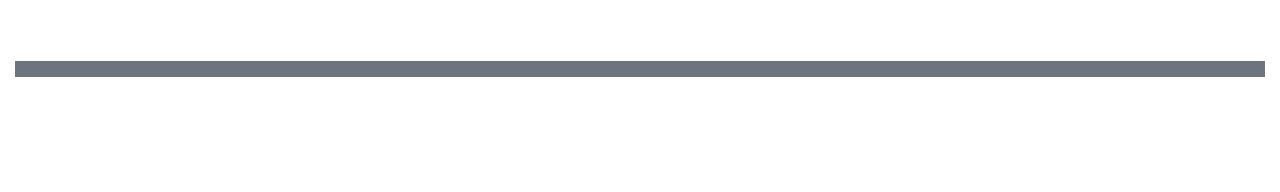
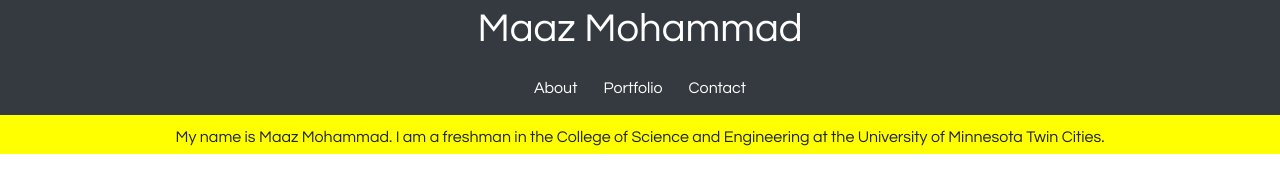
Before and after one commit to maazm909/maazm909.github.io, a plain HTML site: page index.html in a window 1280 px wide. Drawn offline with Linux system fonts and the light colour scheme.

Commit message:
Changed navbar and added text for about section

```diff
--- a/index.html
+++ b/index.html
@@ -7,20 +7,27 @@
 </head>
 
 <body>
-  <div class="container-fluid">
-    <div class="row">
+  <div class="container-fullwidth">
+    <div class="row bg-dark" id="MyHeader">
       <div class="col">
-        <h1 id="MyHeader">Maaz Mohammad</h1>
+        <h1>Maaz Mohammad</h1>
       </div>
     </div>
 
     <div class="row">
       <div class="col">
-        <nav class="navbar bg-secondary">
+        <nav class="navbar navbar-dark bg-dark justify-content-center">
+          <a href="#about"><button type="button" class="btn btn-dark">About</button></a>
+          <a href="#portfolio"><button type="button" class="btn btn-dark">Portfolio</button></a>
+          <a href="#contact"><button type="button" class="btn btn-dark">Contact</button></a>
         </nav>
+      </div>
+    </div>
 
-
-        </div>
+    <a name="about"></a>
+    <div class="row first">
+      <div class="col">
+          My name is Maaz Mohammad. I am a freshman in the College of Science and Engineering at the University of Minnesota Twin Cities.
       </div>
     </div>
   </div>
```
